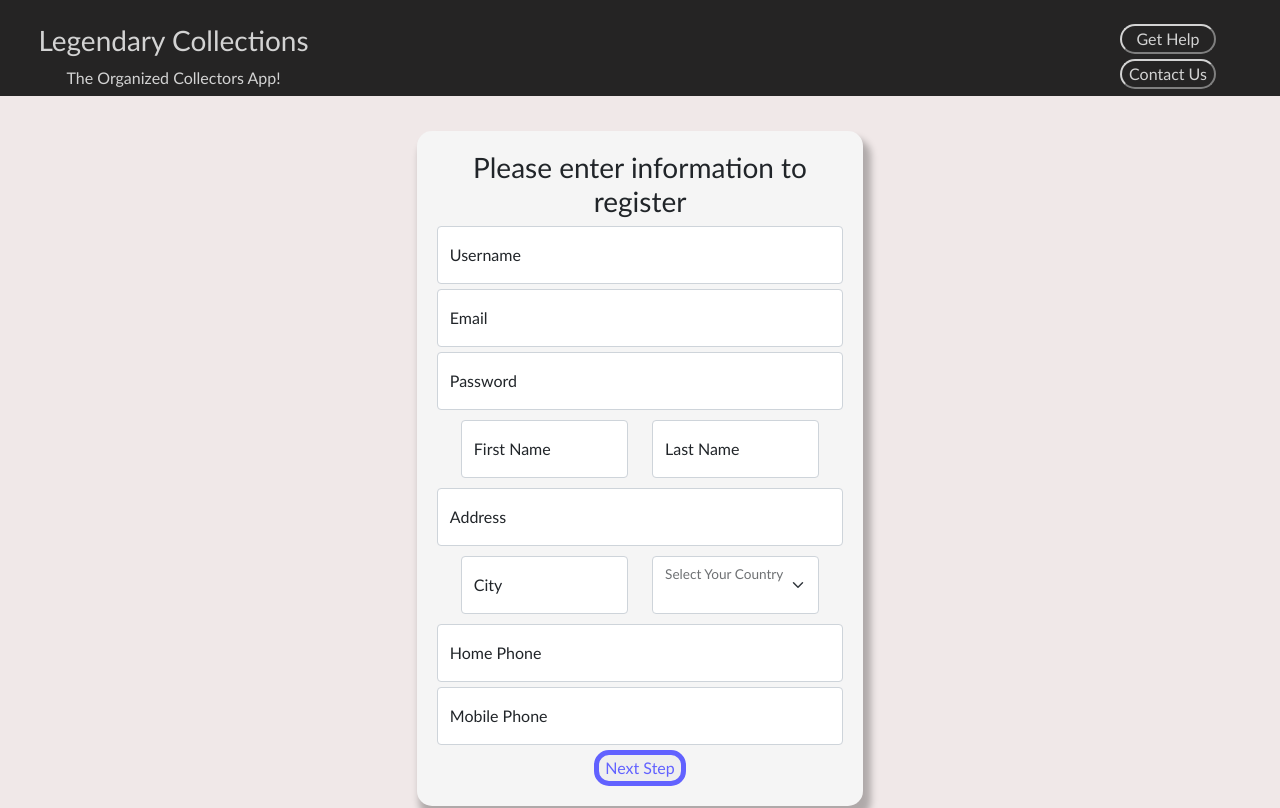
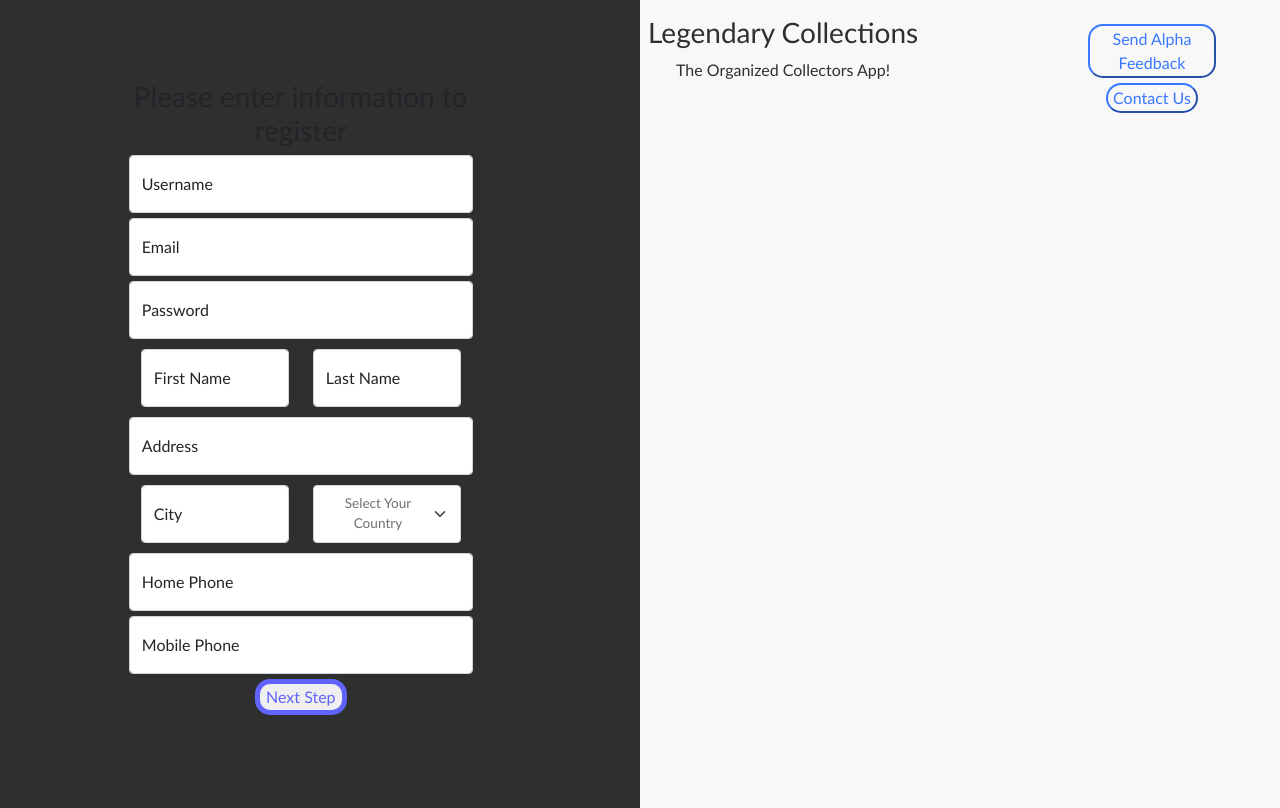
Before and after one commit to tylerletendre98/legendaryApplicationsAssessment, a React (Create React App) app in the folder legendary-applications-assessment/: page / in a window 1280 px wide. Shown: the top 808 px of the page. Built offline with nearby package versions, Linux system fonts and the light colour scheme.

Commit message:
adding in the styling changes for the register page and changed the page layout on the app file to show the side by side layout

```diff
--- a/legendary-applications-assessment/src/App.css
+++ b/legendary-applications-assessment/src/App.css
@@ -1,6 +1,10 @@
 .App {
   height: 150vh;
   text-align: center;
-  background-color: rgb(240, 232, 232);
+  background-color: rgb(248, 248, 248);
   font-family: "Gill Sans", "Gill Sans MT", Calibri, "Trebuchet MS", sans-serif;
 }
+
+.app-container {
+  display: flex;
+}
--- a/legendary-applications-assessment/src/App.js
+++ b/legendary-applications-assessment/src/App.js
@@ -5,65 +5,79 @@ import Header from "./components/Header/header";
 import { useState } from "react";
 
 function App() {
+  const [user, setUser] = useState();
 
-  const [user,setUser] =useState()
-
-  console.log(user)
+  console.log(user);
 
   const productList = [
     {
-      id:0,
-      name:'Basic',
-      description:'This is a basic membership',
+      id: 0,
+      name: "Basic",
+      description: "This is a basic membership",
       price: 15,
-      subscriptionLength:'6 months'
+      subscriptionLength: "6 months",
     },
     {
-      id:1,
-      name:'Gold',
-      description:'This is a gold membership',
+      id: 1,
+      name: "Gold",
+      description: "This is a gold membership",
       price: 40,
-      subscriptionLength:'1 year'
+      subscriptionLength: "1 year",
     },
     {
-      id:2,
-      name:'Premium',
-      description:'This is a premium membership',
+      id: 2,
+      name: "Premium",
+      description: "This is a premium membership",
       price: 200,
-      subscriptionLength:'Life'
-    }
-  ]
+      subscriptionLength: "Life",
+    },
+  ];
 
   const discountedProductList = [
     {
-      id:0,
-      name:'Basic',
-      description:'This is a basic membership',
-      price: 15*.95,
-      subscriptionLength:'6 months'
+      id: 0,
+      name: "Basic",
+      description: "This is a basic membership",
+      price: 15 * 0.95,
+      subscriptionLength: "6 months",
     },
     {
-      id:1,
-      name:'Gold',
-      description:'This is a gold membership',
-      price: 40*.95,
-      subscriptionLength:'1 year'
+      id: 1,
+      name: "Gold",
+      description: "This is a gold membership",
+      price: 40 * 0.95,
+      subscriptionLength: "1 year",
     },
     {
-      id:2,
-      name:'Premium',
-      description:'This is a premium membership',
-      price: 200*.95,
-      subscriptionLength:'Life'
-    }
-  ]
+      id: 2,
+      name: "Premium",
+      description: "This is a premium membership",
+      price: 200 * 0.95,
+      subscriptionLength: "Life",
+    },
+  ];
 
   return (
     <div className="App">
-      <Header />
-      <Routes>
-        <Route path="/" element={<RegisterPage productList={productList} setUser={setUser} discountedProductList={discountedProductList}/>} />
-      </Routes>
+      <div className="app-container">
+        <div className="registration-container">
+          <Routes>
+            <Route
+              path="/"
+              element={
+                <RegisterPage
+                  productList={productList}
+                  setUser={setUser}
+                  discountedProductList={discountedProductList}
+                />
+              }
+            />
+          </Routes>
+        </div>
+        <div className="messageboard-container">
+          <Header />
+        </div>
+      </div>
     </div>
   );
 }
--- a/legendary-applications-assessment/src/components/Header/header.css
+++ b/legendary-applications-assessment/src/components/Header/header.css
@@ -1,30 +1,32 @@
 .header-container {
-  background-color: rgb(37, 36, 36);
+  background-color: rgb(248, 248, 248);
   height: 12vh;
+  width: 50vw;
   margin-bottom: 35px;
+  display: block;
 }
 
 .company-logo {
   position: absolute;
-  left: 3%;
-  top: 3%;
-  color: lightgray;
+  padding-left: 0.5rem;
+  padding-top: 1rem;
+  color: rgb(48, 47, 47);
 }
 
 .header-buttons {
-  width: 7.5vw;
+  width: 10vw;
   position: absolute;
   right: 5%;
   top: 3%;
 }
 
 .header-buttons button {
-  border-style: solid 2px;
-  border-color: lightgray;
-  border-radius: 20px;
-  width: 100%;
+  border-style: solid 0.5px;
+  border-color: rgb(56, 119, 255);
+  border-radius: 15px;
   margin-bottom: 5px;
-  background-color: rgb(37, 36, 36);
-  color: lightgray;
-  padding: 5px, 10px;
+  background-color: rgb(248, 248, 248);
+  color: rgb(56, 119, 255);
+  padding-left: 5px;
+  padding-right: 5px;
 }
--- a/legendary-applications-assessment/src/components/Header/header.jsx
+++ b/legendary-applications-assessment/src/components/Header/header.jsx
@@ -9,7 +9,7 @@ function Header() {
       </div>
       <div className="header-buttons">
         <div>
-          <button>Get Help</button>
+          <button>Send Alpha Feedback</button>
         </div>
         <div>
           <button>Contact Us</button>
--- a/legendary-applications-assessment/src/components/RegisterForm/registerForm.css
+++ b/legendary-applications-assessment/src/components/RegisterForm/registerForm.css
@@ -1,11 +1,11 @@
 .form-container {
-  background-color: whitesmoke;
+  background-color: rgb(48, 47, 47);
   padding: 20px;
   border-radius: 15px;
-  margin-left: 30%;
-  margin-right: 30%;
-  box-shadow: 5px 10px 7px 3px rgba(0, 0, 0, 0.27);
+  margin-left: 17%;
+  margin-right: 15%;
   margin-bottom: 50px;
+  width: 30vw;
 }
 
 .form-floating {
--- a/legendary-applications-assessment/src/pages/RegisterPage.jsx
+++ b/legendary-applications-assessment/src/pages/RegisterPage.jsx
@@ -1,13 +1,13 @@
-import React, {useState}from "react";
+import React, { useState } from "react";
 import RegisterForm from "../components/RegisterForm/RegisterForm";
 import Subscription from "../components/Subscription/Subscription";
+import "./registerPage.css";
 
 function RegisterPage(props) {
-
-  const [userInfo,setUserInfo] = useState()
+  const [userInfo, setUserInfo] = useState();
 
   // this creates the user object from the register form component and subscription components
-  const createUserObject =(subscriptionLevel)=>{
+  const createUserObject = (subscriptionLevel) => {
     const user = {
       userName: userInfo.userName,
       email: userInfo.email,
@@ -19,40 +19,33 @@ function RegisterPage(props) {
       country: userInfo.country,
       homePhone: userInfo.homePhone,
       mobilePhone: userInfo.mobilePhone,
-        subscriptionLevel: subscriptionLevel
-      }
-    props.setUser(user)
-    alert('Thankyou for creating a account!')
-    console.log(user)
-  }
+      subscriptionLevel: subscriptionLevel,
+    };
+    props.setUser(user);
+    alert("Thankyou for creating a account!");
+    console.log(user);
+  };
 
-
-  if(userInfo === undefined){
-    return(
+  if (userInfo === undefined) {
+    return (
+      <div className="registerpage-container">
         <div>
-        <div className="container">
-          <div className="row">
-            <div className="col"></div>
-              <div className="col-12">
-                <div>
-                  <RegisterForm setUser={props.setUser} setUserInfo = {setUserInfo} />
+          <RegisterForm setUser={props.setUser} setUserInfo={setUserInfo} />
         </div>
       </div>
-            <div className="col"></div>
-          </div>
-        </div>
-      </div>
-    )
-  }
-  else{
+    );
+  } else {
     return (
       <div>
         <div>
-            <Subscription productList={props.productList} createUserObject={createUserObject} discountedProductList = {props.discountedProductList}/>
+          <Subscription
+            productList={props.productList}
+            createUserObject={createUserObject}
+            discountedProductList={props.discountedProductList}
+          />
         </div>
       </div>
     );
-
   }
 }
 
--- /dev/null
+++ b/legendary-applications-assessment/src/pages/registerPage.css
@@ -0,0 +1,6 @@
+.registerpage-container {
+  background-color: rgb(48, 47, 47);
+  height: 150vh;
+  width: 50vw;
+  padding-top: 7.5vh;
+}
```
Lines whose indentation alone changed are shown as unchanged.
